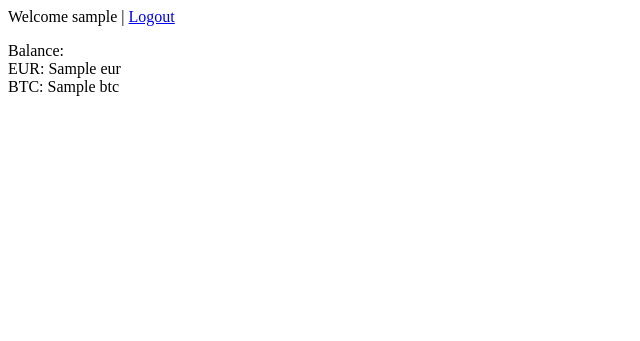
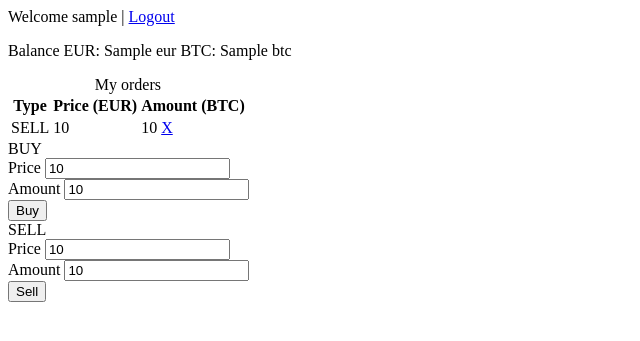
Before and after one commit to mtursic/Exchange, a Python web app: template exchange/templates/user.jinja2 in a window 1280 px wide. Shown: the top 341 px of the page, without its empty margins (0-640 px from the left). Run offline with Jinja, Linux system fonts and the light colour scheme; the template is opened without the code that fills it: most values are stand-ins (such as "Sample title", 1, 10 or a date in 2020).

Commit message:
User dashboard added.

```diff
--- a/exchange/__init__.py
+++ b/exchange/__init__.py
@@ -32,6 +32,7 @@ def main(global_config, **settings):
     config.add_route('login', '/login')
     config.add_route('logout', '/logout')
     config.add_route('user', '/user')
+    config.add_route('delete', '/{order_id}')
 
     config.scan()
     return config.make_wsgi_app()
--- a/exchange/initialize_db.py
+++ b/exchange/initialize_db.py
@@ -13,7 +13,6 @@ from exchange.models import (
     DBSession,
     Base,
     User,
-    ActiveOrder
     )
 
 
--- a/exchange/templates/user.jinja2
+++ b/exchange/templates/user.jinja2
@@ -1,6 +1,8 @@
 <!DOCTYPE html>
 <html lang="en">
 <head>
+    <link rel="stylesheet"
+          href=" {{ request.static_url('exchange:static/home.css') }}"/>
     <title>Exchange</title>
 </head>
 <body>
@@ -8,15 +10,77 @@
 <div>
     Welcome {{ user_data.username }} |
     {% if view.logged_in != None %}
-    <a href="{{request.application_url}}/logout"> Logout</a>
+        <a href="{{ request.application_url }}/logout"> Logout</a>
     {% endif %}
 </div>
 
 <p>
-Balance: <br>
-EUR: {{ user_data.eur }}<br>
-BTC: {{ user_data.btc }}
+    Balance EUR: {{ user_data.eur }} BTC: {{ user_data.btc }}
 </p>
+
+<div id="buy_sell_form">
+
+    <div id="user_orders">
+    <table>
+        <caption>My orders</caption>
+        <tr>
+            <th>Type</th>
+            <th>Price (EUR)</th>
+            <th>Amount (BTC)</th>
+        </tr>
+        {% for user_order in user_orders %}
+            <tr>
+                {% if user_order.type == 0 %}
+                    <td>BUY</td>
+                {% else %}
+                    <td>SELL</td>
+                {% endif %}
+                <td>{{ user_order.price }}</td>
+                <td>{{ user_order.amount }} <a href="{{ request.application_url }}/{{ user_order.id }}"> X</a></td>
+            </tr>
+        {% endfor %}
+    </table>
+</div>
+
+    <div id="buy_form">
+        BUY
+        <form action="{{ url }}" method="post">
+            {#            <input type="hidden" name="came_from"#}
+            {#                   value="{{ came_from }}"/>#}
+            <label for="buy_price">Price</label>
+            <input type="text" id="buy_price"
+                   name="buy_price"
+                   value="{{ buy_price }}"/><br/>
+            <label for="buy_amount">Amount</label>
+            <input type="text" id="buy_amount"
+                   name="buy_amount"
+                   value="{{ buy_amount }}"/><br/>
+            <input type="submit" name="buy_form.submitted"
+                   value="Buy"/>
+        </form>
+    </div>
+
+    <div id="sell_form">
+        SELL
+        <form action="{{ url }}" method="post">
+            <input type="hidden" name="came_from"
+                   value="{{ came_from }}"/>
+            <label for="sell_price">Price</label>
+            <input type="text" id="sell_price"
+                   name="sell_price"
+                   value="{{ sell_price }}"/><br/>
+            <label for="sell_amount">Amount</label>
+            <input type="text" id="sell_amount"
+                   name="sell_amount"
+                   value="{{ sell_amount }}"/><br/>
+            <input type="submit" name="sell_form.submitted"
+                   value="Sell"/>
+        </form>
+    </div>
+
+</div>
+
+{{ message }}
 
 </body>
 </html>
```
Also changed, not shown: exchange/static/home.css (+12 -0 lines), exchange/trader.py (added, +14 -0 lines), exchange/views.py (+56 -7 lines), setup.py (+6 -5 lines), sqltutorial.sqlite.
